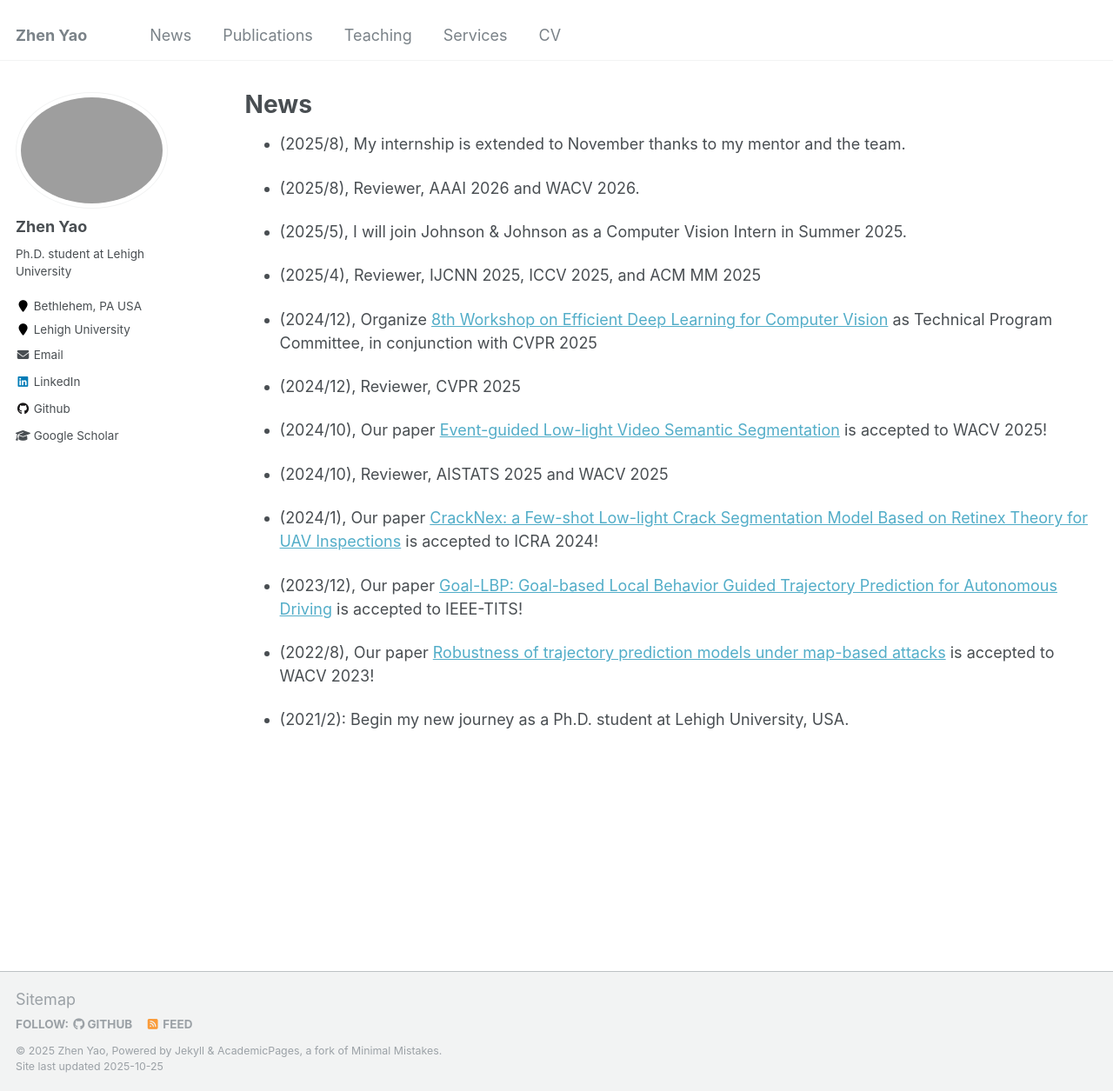
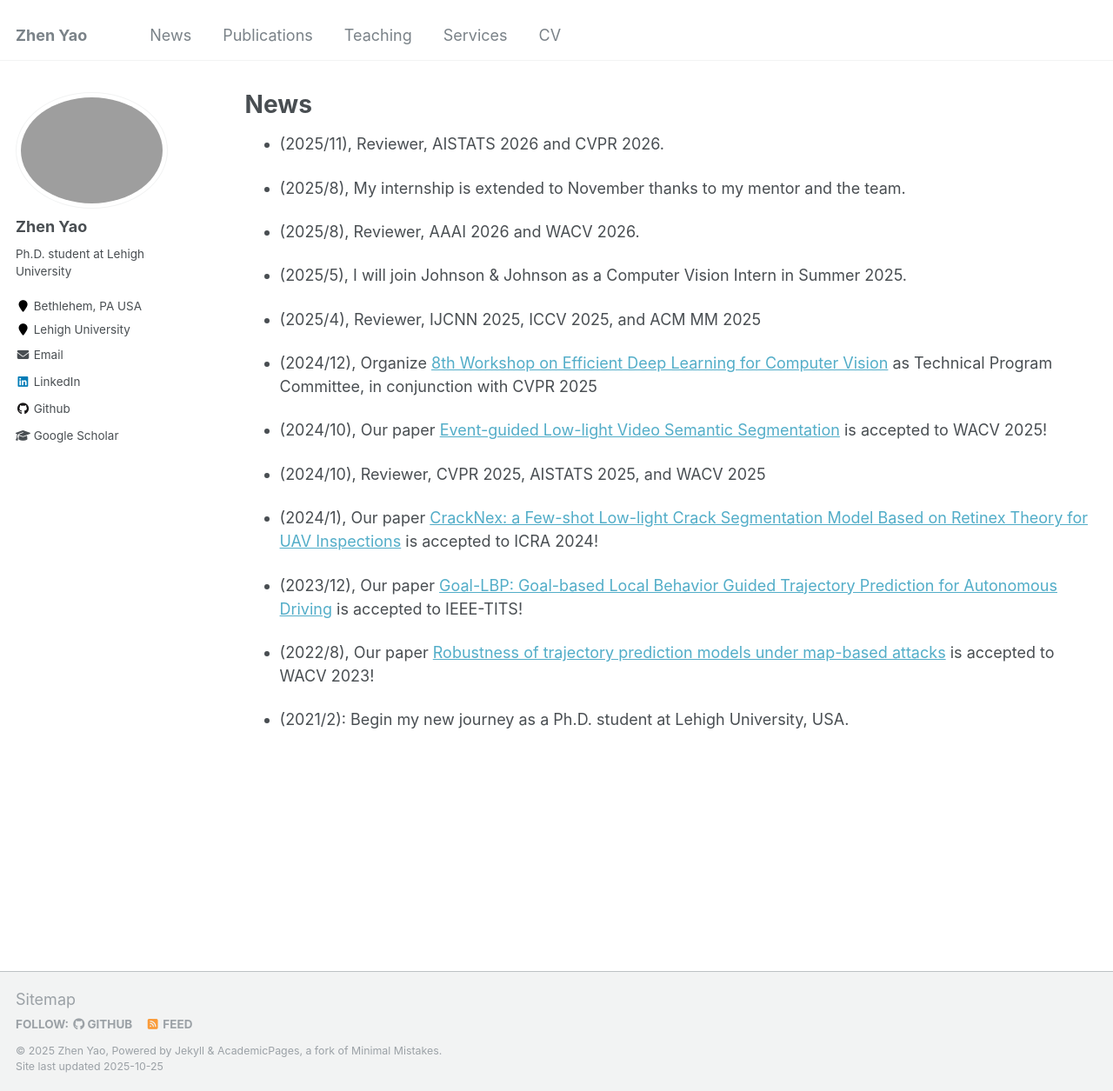
Before and after one commit to zyaocoder/zyaocoder.github.io, a Jekyll site: the page built from _pages/markdown.md, in a window 1280 px wide and 1255 px high. Shown: the whole window at 87% size. Built offline with Jekyll 4.4.1, drawn with Linux system fonts in a browser that asks for light colours.

Commit message:
Update markdown.md

```diff
--- a/_pages/markdown.md
+++ b/_pages/markdown.md
@@ -7,6 +7,8 @@ redirect_from:
   - /md/
   - /markdown.html
 ---
+
+* (2025/11), Reviewer, AISTATS 2026 and CVPR 2026.
 
 * (2025/8), My internship is extended to November thanks to my mentor and the team.
 
@@ -18,11 +20,9 @@ redirect_from:
 
 * (2024/12), Organize [8th Workshop on Efficient Deep Learning for Computer Vision](https://lpcv.ai/) as Technical Program Committee, in conjunction with CVPR 2025
 
-* (2024/12), Reviewer, CVPR 2025
-
 * (2024/10), Our paper [Event-guided Low-light Video Semantic Segmentation](https://openaccess.thecvf.com/content/WACV2025/html/Yao_Event-Guided_Low-Light_Video_Semantic_Segmentation_WACV_2025_paper.html) is accepted to WACV 2025!
 
-* (2024/10), Reviewer, AISTATS 2025 and WACV 2025
+* (2024/10), Reviewer, CVPR 2025, AISTATS 2025, and WACV 2025
 
 * (2024/1), Our paper [CrackNex: a Few-shot Low-light Crack Segmentation Model Based on Retinex Theory for UAV Inspections](https://ieeexplore.ieee.org/document/10611660) is accepted to ICRA 2024!
 
```
